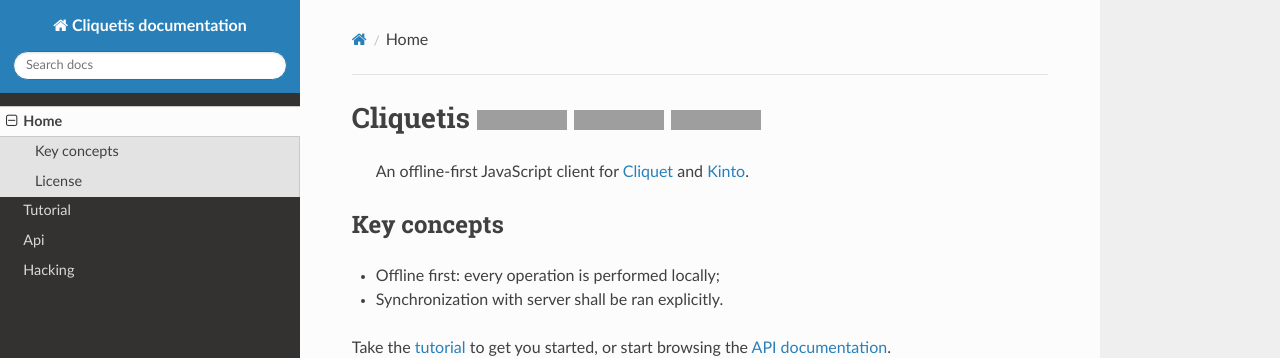
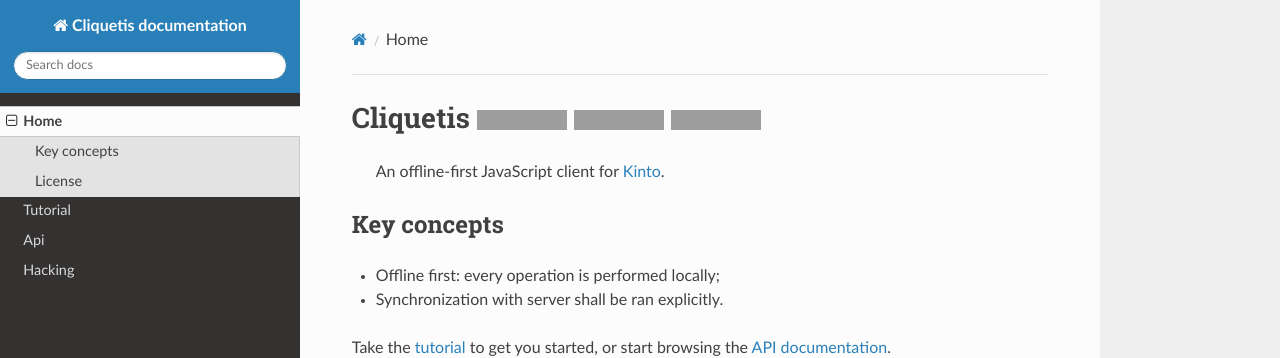
Before and after one commit to Kinto/kinto.js, an MkDocs documentation site: the page built from docs/index.md, in a window 1280 px wide, cut to the strip 0-358 px from the top of the page. Built offline with MkDocs 1.6.1, drawn with Linux system fonts in a browser that asks for light colours; nearby versions of some CDN libraries; old or Windows-style settings are respelled for this version of MkDocs; grey boxes are pictures that could not be loaded.

Commit message:
Update index.md

```diff
--- a/docs/index.md
+++ b/docs/index.md
@@ -1,6 +1,6 @@
 # Cliquetis [![](https://travis-ci.org/mozilla-services/cliquetis.svg?branch=master)](https://travis-ci.org/mozilla-services/cliquetis) [![](https://coveralls.io/repos/mozilla-services/cliquetis/badge.svg?branch=master)](https://coveralls.io/r/mozilla-services/cliquetis?branch=master) [![](https://readthedocs.org/projects/pip/badge/?version=latest)](http://cliquetis.readthedocs.org/)
 
-> An offline-first JavaScript client for [Cliquet](http://cliquet.readthedocs.org/) and [Kinto](http://kinto.readthedocs.org/).
+> An offline-first JavaScript client for [Kinto](http://kinto.readthedocs.org/).
 
 ## Key concepts
 
```
